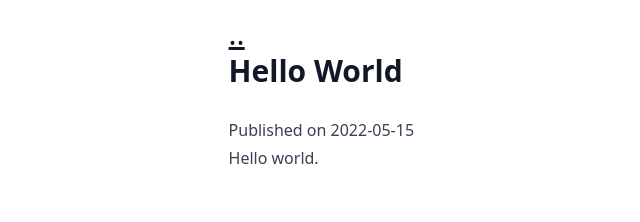
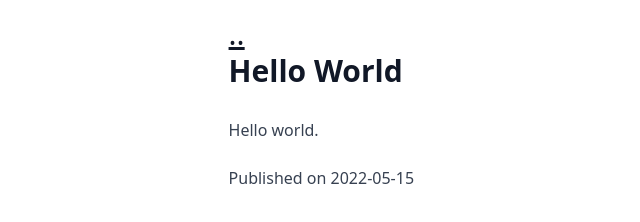
Before and after one commit to sanjayatony/devtstar, an Eleventy site: page src/posts/hello-world.md in a window 1280 px wide. Shown: the whole page, without its empty margins (130-770 px from the left). Built offline with nearby package versions, Linux system fonts and the light colour scheme; Eleventy itself is replaced by a stand-in of ours; files that its build step writes are made by us from their sources.

Commit message:
update layout

```diff
--- a/src/_includes/base.njk
+++ b/src/_includes/base.njk
@@ -16,9 +16,6 @@
   {% endif %}
   <header>
     <h1 class="text-3xl font-bold italic">{{ title }}</h1>
-     {% if layout == "post.njk" %}
-     <div class="text-sm mt-2">Published on {{ page.date | asPostDate }} </div>
-     {% endif %}
   </header>
   <main class="">
     <article>
--- a/src/_includes/post.njk
+++ b/src/_includes/post.njk
@@ -1,10 +1,9 @@
 ---
 layout: base.njk
 ---
-<div class="prose prose-stone not-italic">
+<div class="not-italic">
   {{ content | safe }}
-
 </div>
-<footer class="mt-8">
-
+<footer class="mt-10 text-xs">
+  Published on {{ page.date | asPostDate }}
 </footer>
```
